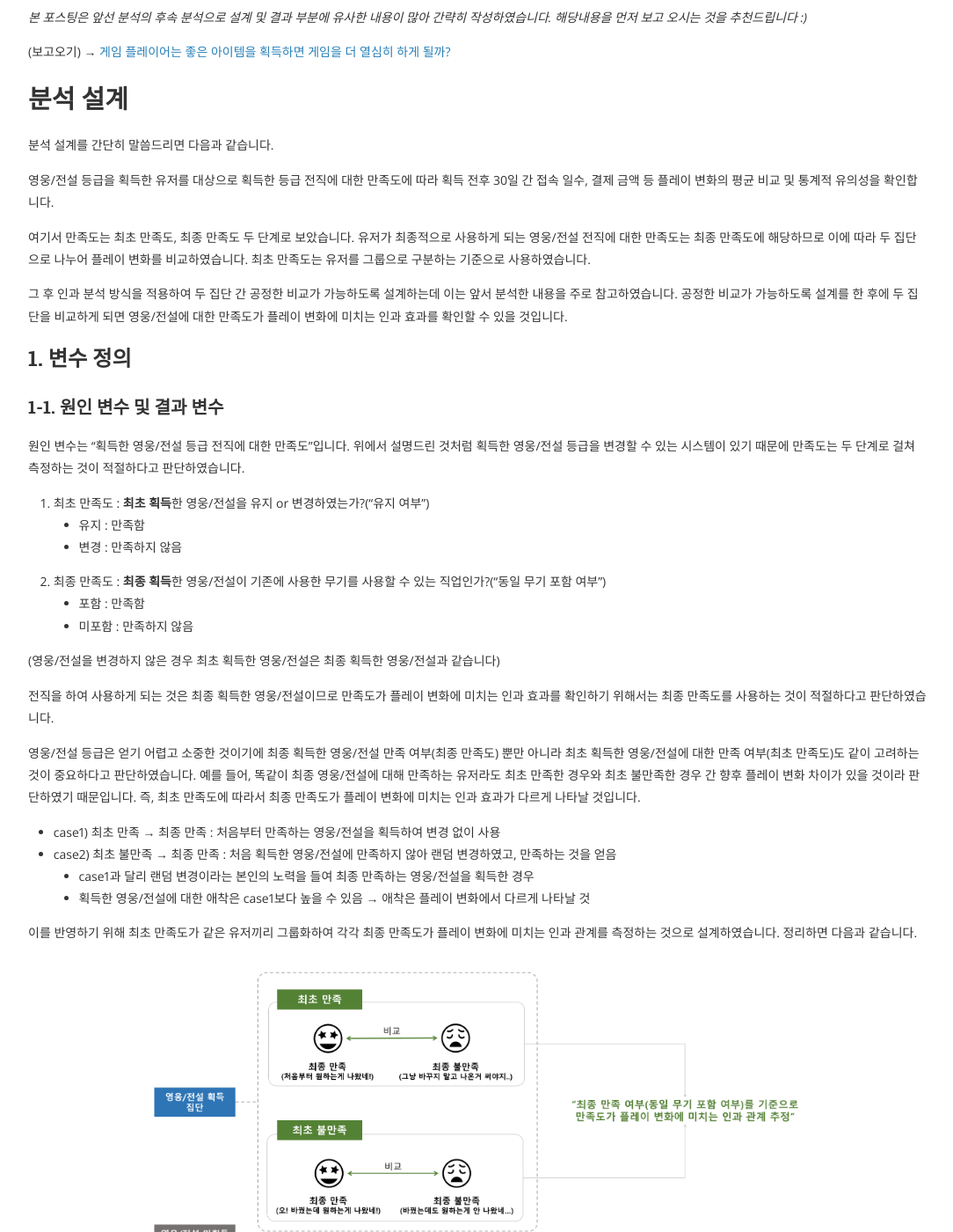
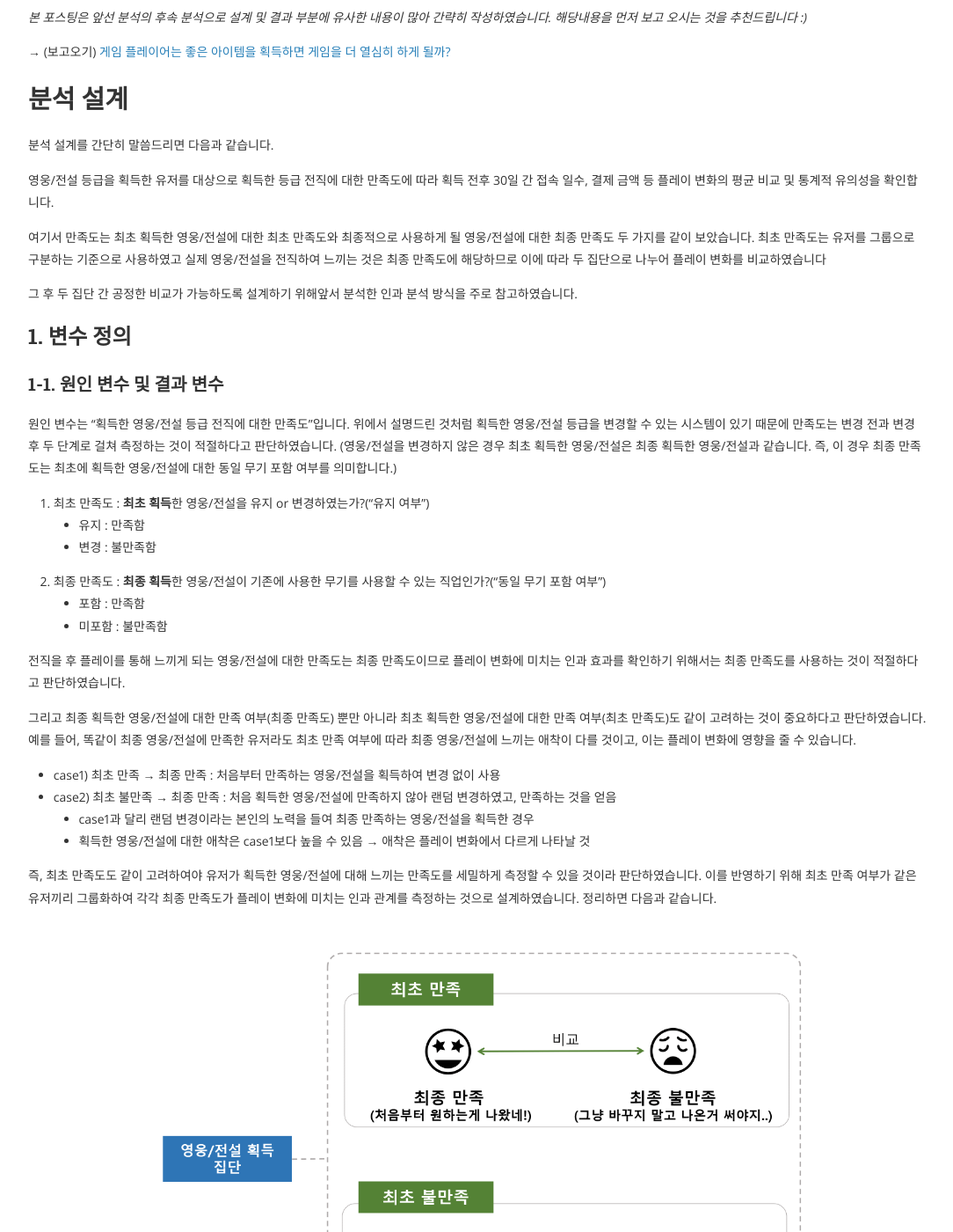
Before and after one commit to kurossncsoft/kurossncsoft.github.io, a Jekyll site: the page built from _posts/2021-05-18-class_get_causal_analysis2.md, in a window 1280 px wide and 1400 px high, scrolled down 1399 px. Shown: the whole window at 88% size, without its empty margins (97-1181 px from the left). Built offline with Jekyll 4.4.1, drawn with Linux system fonts in a browser that asks for light colours; nearby versions of some CDN libraries; comment, search, counter and statistics services are not loaded; some of the changed text lies outside the part shown.

Commit message:
1차 피드백2

```diff
--- a/_posts/2021-05-18-class_get_causal_analysis2.md
+++ b/_posts/2021-05-18-class_get_causal_analysis2.md
@@ -23,7 +23,7 @@ cover: "/assets/satisfaction.jpg"
 
 *본 포스팅은 앞선 분석의 후속 분석으로 설계 및 결과 부분에 유사한 내용이 많아 간략히 작성하였습니다. 해당내용을 먼저 보고 오시는 것을 추천드립니다 :)*
 
-(보고오기) → [게임 플레이어는 좋은 아이템을 획득하면 게임을 더 열심히 하게 될까?](https://danbi-ncsoft.github.io/works/2021/05/13/class_get_causal_analysis.html)
+→ (보고오기) [게임 플레이어는 좋은 아이템을 획득하면 게임을 더 열심히 하게 될까?](https://danbi-ncsoft.github.io/works/2021/05/13/class_get_causal_analysis.html)
 
 # **분석 설계**
 
@@ -31,37 +31,35 @@ cover: "/assets/satisfaction.jpg"
 
 영웅/전설 등급을 획득한 유저를 대상으로 획득한 등급 전직에 대한 만족도에 따라 획득 전후 30일 간 접속 일수, 결제 금액 등 플레이 변화의 평균 비교 및 통계적 유의성을 확인합니다.
 
-여기서 만족도는 최초 만족도, 최종 만족도 두 단계로 보았습니다. 유저가 최종적으로 사용하게 되는 영웅/전설 전직에 대한 만족도는 최종 만족도에 해당하므로 이에 따라 두 집단으로 나누어 플레이 변화를 비교하였습니다. 최초 만족도는 유저를 그룹으로 구분하는 기준으로 사용하였습니다.
+여기서 만족도는 최초 획득한 영웅/전설에 대한 최초 만족도와 최종적으로 사용하게 될 영웅/전설에 대한 최종 만족도 두 가지를 같이 보았습니다. 최초 만족도는 유저를 그룹으로 구분하는 기준으로 사용하였고 실제 영웅/전설을 전직하여 느끼는 것은 최종 만족도에 해당하므로 이에 따라 두 집단으로 나누어 플레이 변화를 비교하였습니다
 
-그 후 인과 분석 방식을 적용하여 두 집단 간 공정한 비교가 가능하도록 설계하는데 이는 앞서 분석한 내용을 주로 참고하였습니다. 공정한 비교가 가능하도록 설계를 한 후에 두 집단을 비교하게 되면 영웅/전설에 대한 만족도가 플레이 변화에 미치는 인과 효과를 확인할 수 있을 것입니다.
+그 후 두 집단 간 공정한 비교가 가능하도록 설계하기 위해앞서 분석한 인과 분석 방식을 주로 참고하였습니다.
 
 ## 1. 변수 정의
 
 ### 1-1. 원인 변수 및 결과 변수
 
-원인 변수는 "획득한 영웅/전설 등급 전직에 대한 만족도"입니다. 위에서 설명드린 것처럼 획득한 영웅/전설 등급을 변경할 수 있는 시스템이 있기 때문에 만족도는 두 단계로 걸쳐 측정하는 것이 적절하다고 판단하였습니다.
+원인 변수는 "획득한 영웅/전설 등급 전직에 대한 만족도"입니다. 위에서 설명드린 것처럼 획득한 영웅/전설 등급을 변경할 수 있는 시스템이 있기 때문에 만족도는 변경 전과 변경 후 두 단계로 걸쳐 측정하는 것이 적절하다고 판단하였습니다. (영웅/전설을 변경하지 않은 경우 최초 획득한 영웅/전설은 최종 획득한 영웅/전설과 같습니다. 즉, 이 경우 최종 만족도는 최초에 획득한 영웅/전설에 대한 동일 무기 포함 여부를 의미합니다.)
 
 1. 최초 만족도 : **최초 획득**한 영웅/전설을 유지 or 변경하였는가?("유지 여부")
    * 유지 : 만족함
-   * 변경 : 만족하지 않음
+   * 변경 : 불만족함
 2. 최종 만족도 : **최종 획득**한 영웅/전설이 기존에 사용한 무기를 사용할 수 있는 직업인가?("동일 무기 포함 여부")
    * 포함 : 만족함
-   * 미포함 : 만족하지 않음
+   * 미포함 : 불만족함
 
-(영웅/전설을 변경하지 않은 경우 최초 획득한 영웅/전설은 최종 획득한 영웅/전설과 같습니다)
+전직을 후 플레이를 통해 느끼게 되는 영웅/전설에 대한 만족도는 최종 만족도이므로 플레이 변화에 미치는 인과 효과를 확인하기 위해서는 최종 만족도를 사용하는 것이 적절하다고 판단하였습니다.
 
-전직을 하여 사용하게 되는 것은 최종 획득한 영웅/전설이므로 만족도가 플레이 변화에 미치는 인과 효과를 확인하기 위해서는 최종 만족도를 사용하는 것이 적절하다고 판단하였습니다.
-
-영웅/전설 등급은 얻기 어렵고 소중한 것이기에 최종 획득한 영웅/전설 만족 여부(최종 만족도) 뿐만 아니라 최초 획득한 영웅/전설에 대한 만족 여부(최초 만족도)도 같이 고려하는 것이 중요하다고 판단하였습니다. 예를 들어, 똑같이 최종 영웅/전설에 대해 만족하는 유저라도 최초 만족한 경우와 최초 불만족한 경우 간 향후 플레이 변화 차이가 있을 것이라 판단하였기 때문입니다. 즉, 최초 만족도에 따라서 최종 만족도가 플레이 변화에 미치는 인과 효과가 다르게 나타날 것입니다.
+그리고 최종 획득한 영웅/전설에 대한 만족 여부(최종 만족도) 뿐만 아니라 최초 획득한 영웅/전설에 대한 만족 여부(최초 만족도)도 같이 고려하는 것이 중요하다고 판단하였습니다. 예를 들어, 똑같이 최종 영웅/전설에 만족한 유저라도 최초 만족 여부에 따라 최종 영웅/전설에 느끼는 애착이 다를 것이고, 이는 플레이 변화에 영향을 줄 수 있습니다.
 
 * case1) 최초 만족 → 최종 만족 : 처음부터 만족하는 영웅/전설을 획득하여 변경 없이 사용
 * case2) 최초 불만족 → 최종 만족 : 처음 획득한 영웅/전설에 만족하지 않아 랜덤 변경하였고, 만족하는 것을 얻음
   * case1과 달리 랜덤 변경이라는 본인의 노력을 들여 최종 만족하는 영웅/전설을 획득한 경우
   * 획득한 영웅/전설에 대한 애착은 case1보다 높을 수 있음 → 애착은 플레이 변화에서 다르게 나타날 것
 
- 이를 반영하기 위해 최초 만족도가 같은 유저끼리 그룹화하여 각각 최종 만족도가 플레이 변화에 미치는 인과 관계를 측정하는 것으로 설계하였습니다. 정리하면 다음과 같습니다.
+ 즉, 최초 만족도도 같이 고려하여야 유저가 획득한 영웅/전설에 대해 느끼는 만족도를 세밀하게 측정할 수 있을 것이라 판단하였습니다. 이를 반영하기 위해 최초 만족 여부가 같은 유저끼리 그룹화하여 각각 최종 만족도가 플레이 변화에 미치는 인과 관계를 측정하는 것으로 설계하였습니다. 정리하면 다음과 같습니다.
 
-<p align="center"><img src = "/assets/works/class_get_causal_analysis2/image2.png" style="width:8in" /><br>[그림2] 영웅/전설 획득 ~ 전직까지의 절차</p>
+<p align="center"><img src = "/assets/works/class_get_causal_analysis2/image2.png" style="width:8in" /><br>[그림2] 최초 만족도와 최종 만족도에 따른 인과 분석 설계</p>
 
 * 최초 만족도(유지 여부) : 유저를 나누는 기준으로 사용
 * 최종 만족도(동일 무기 포함 여부) : 영웅/전설에 대한 만족도를 측정하는 기준으로 사용
@@ -109,9 +107,10 @@ cover: "/assets/satisfaction.jpg"
 인과 다이어그램의 전체적인 틀은 앞서 진행한 분석을 참고하였고 그 중 일부 인과 관계를 변경하여 본 분석에 사용하였습니다. 일부 변경 사항은 아래와 같습니다.
 
 * 원인 변수인 "만족 여부" 노드가 추가됨에 따라 영웅/전설 획득 → 만족 여부 → 결과 변수 경로(V1, V2)가 추가
-* 분석 대상은 영웅/전설을 획득한 유저로만 제한하였으므로 "영웅/전설 획득" 노드에 미치는 영향이 사라집니다
+* 분석 대상은 영웅/전설을 획득한 유저로만 선정하였으므로 "영웅/전설 획득" 노드에 미치는 영향이 사라집니다
   * 희귀 등급 수 → 영웅/전설 획득(C2)
-* 그리고 이에 따라 희귀 등급 수 → 영웅/전설 획득 → 만족 여부(C2 → V1)의 영향이 차단되게 됩니다.
+* 그리고 이에 따라 원인 변수인 만족 여부로 흐르는 영향이 차단되게 됩니다.
+  * 희귀 등급 수 → 영웅/전설 획득 → 만족 여부(C2 → V1)
 
 이렇게 인과 다이어그램을 수정한 후 인과 효과(V1; 만족 여부 → 결과 변수) 측정을 위해 실제로 통제할 변수를 선정하는 절차는 아래와 같이 동일하게 진행하였습니다.
 
@@ -286,5 +285,5 @@ T2가 변함에 따라 T1이 Y에 미치는 영향이 바뀐다. 예를 들어 T
 * time을 Short로 고정
   * 온도의 증가(Low → High)가 수율에 미치는 영향의 평균 = 62-32.5 = 29.5
 * time을 High로 고정
-  * 온도의 증가(Low → High)가 수율에 미치는 영향의 평균 = 26.5
+  * 온도의 증가(Low → High)가 수율에 미치는 영향의 평균 = -26.5
 * <u>**→ 수율에 대해 온도와 시간이 상호작용을 일으키므로 하나의 변수를 고정한 후 나머지 하나의 영향을 살펴보는 것이 타당함**</u>
```
Also changed, not shown: assets/works/class_get_causal_analysis2/image2.png.
